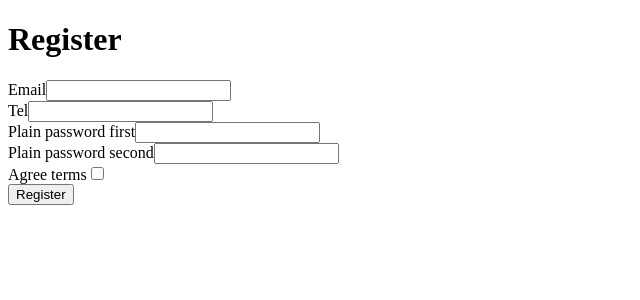
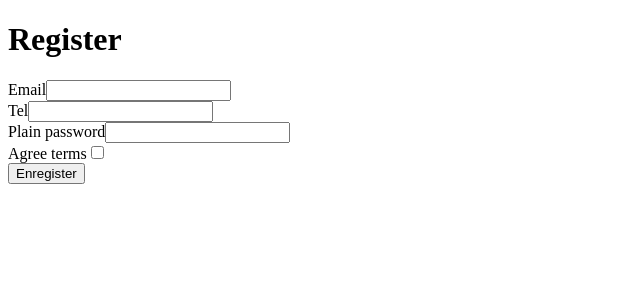
Before and after one commit to Littlebirdwarrior/Sophii, a Symfony app: template templates/registration/register.html.twig in a window 1280 px wide. Shown: the top 300 px of the page, without its empty margins (0-640 px from the left). Run offline with Twig, Linux system fonts and the light colour scheme; the template is opened without the code that fills it, so the values that code supplies are empty; form fields are guessed from the names that the template uses; some libraries are stand-ins or nearby versions.

Commit message:
correction du register form

```diff
--- a/templates/registration/register.html.twig
+++ b/templates/registration/register.html.twig
@@ -12,10 +12,9 @@
     {{ form_start(registrationForm) }}
         {{ form_row(registrationForm.email) }}
         {{ form_row(registrationForm.tel) }}
-        {{ form_row(registrationForm.plainPassword.first) }}
-        {{ form_row(registrationForm.plainPassword.second) }}
+        {{ form_row(registrationForm.plainPassword)}}
         {{ form_row(registrationForm.agreeTerms) }}
 
-        <button type="submit" class="btn">Register</button>
+        <button type="submit" class="btn">Enregister</button>
     {{ form_end(registrationForm) }}
 {% endblock %}
```
Also changed, not shown: src/Form/RegistrationFormType.php (+20 -21 lines).
